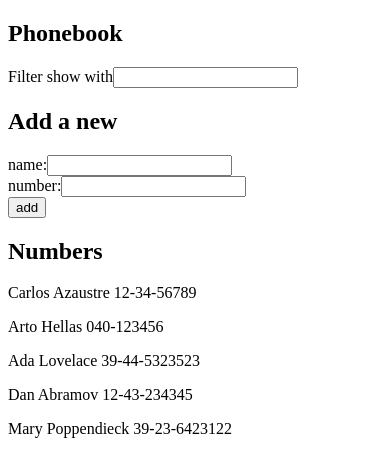
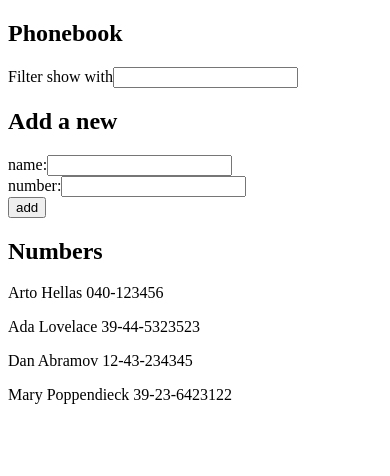
Before and after one commit to carlosazaustre/fullstack-course-helsinki, a React (Create React App) app in the folder part2-phonebook/: page / in a window 390 px wide. Shown: the top 476 px of the page. Built offline with nearby package versions, Linux system fonts and the light colour scheme; data requests are answered from the project's data file.

Commit message:
2.11: The Phonebook Step6

```diff
--- /dev/null
+++ b/part2-phonebook/db.json
@@ -0,0 +1,24 @@
+{
+  "persons":[
+    {
+      "name": "Arto Hellas",
+      "number": "040-123456",
+      "id": 1
+    },
+    {
+      "name": "Ada Lovelace",
+      "number": "39-44-5323523",
+      "id": 2
+    },
+    {
+      "name": "Dan Abramov",
+      "number": "12-43-234345",
+      "id": 3
+    },
+    {
+      "name": "Mary Poppendieck",
+      "number": "39-23-6423122",
+      "id": 4
+    }
+  ]
+}
--- a/part2-phonebook/src/App.js
+++ b/part2-phonebook/src/App.js
@@ -1,21 +1,25 @@
-import React, { useState } from 'react';
+import React, { useState, useEffect } from 'react';
+import axios from 'axios';
 
 import Filter from './components/Filter';
 import PersonForm from './components/PersonForm';
 import Persons from './components/Persons';
 
 const App = () => {
-  const [persons, setPersons] = useState([
-    { name: 'Carlos Azaustre', number: '12-34-56789' },
-    { name: 'Arto Hellas', number: '040-123456' },
-    { name: 'Ada Lovelace', number: '39-44-5323523' },
-    { name: 'Dan Abramov', number: '12-43-234345' },
-    { name: 'Mary Poppendieck', number: '39-23-6423122' }
-  ]);
+  const [persons, setPersons] = useState([]);
   const [newName, setNewName] = useState('');
   const [newNumber, setNewNumber] = useState('');
   const [searchName, setSearchName] = useState('');
   const [showAll, setShowAll] = useState(true);
+
+  const hook = () => {
+    axios
+      .get('http://localhost:3001/persons')
+      .then(response => {
+        setPersons(response.data);
+      });
+  }
+  useEffect(hook, []);
 
   const contactsToShow = showAll
     ? persons
```
Also changed, not shown: part2-phonebook/package.json (+6 -1 lines), 1 other file (tests, documents, lock files or other folders).
